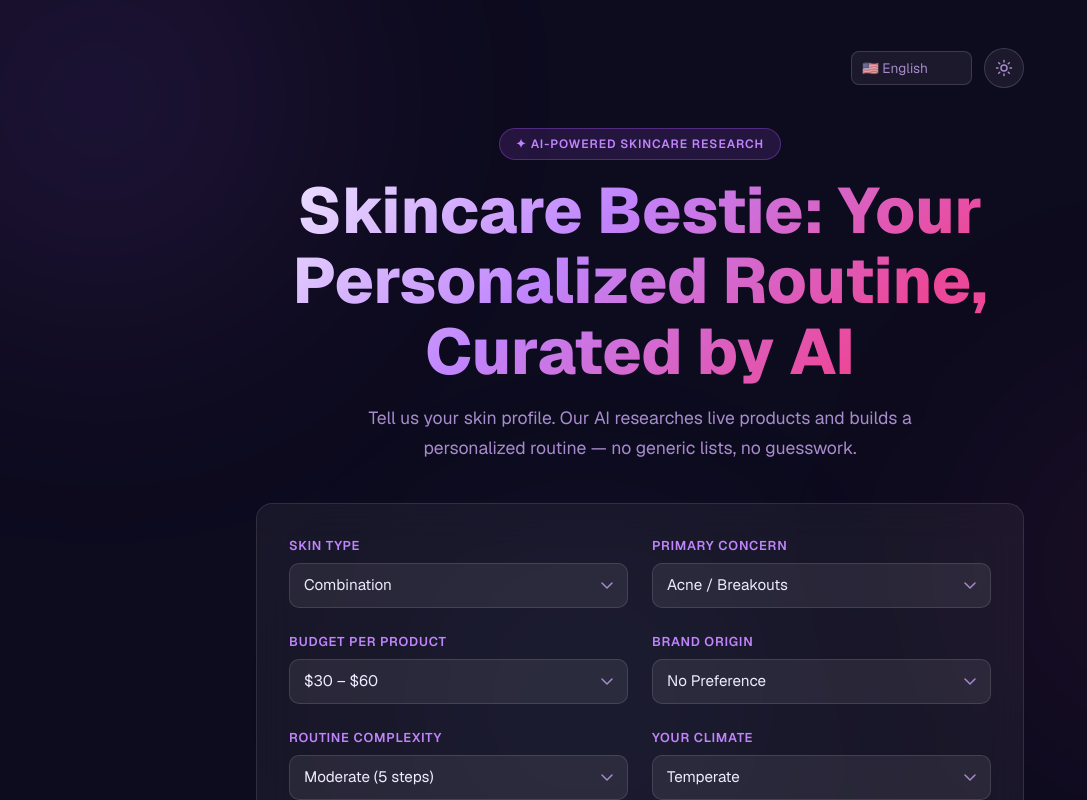
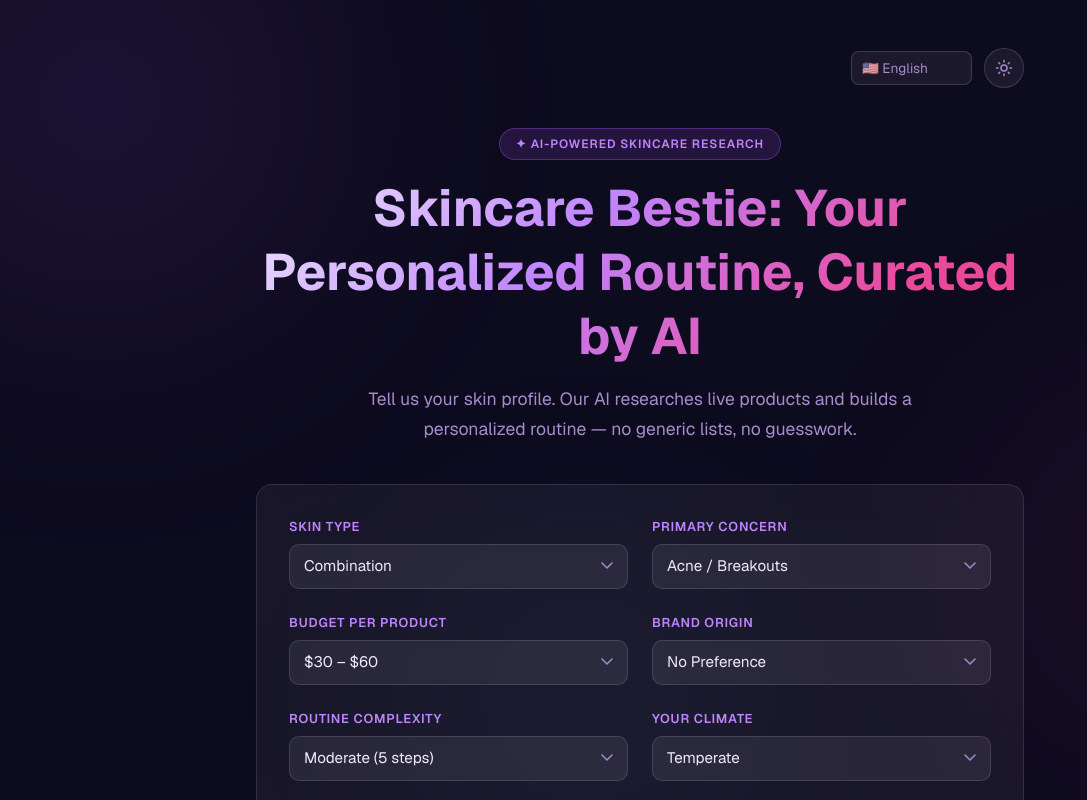
Before and after one commit to HlaingThinPhyu/skincare-bestie, a Next.js app: page / in a window 1280 px wide. Shown: the top 800 px of the page, without its empty margins (0-1087 px from the left). Built offline with nearby package versions, Linux system fonts and the light colour scheme.

Commit message:
Update globals.css-for hero-title size

```diff
--- a/app/globals.css
+++ b/app/globals.css
@@ -102,13 +102,13 @@ html[lang="my"] body {
 }
 
 .hero-title {
-  font-size: clamp(2.5rem, 6vw, 4rem);
-  font-weight: 800;
+  font-size: clamp(2rem, 4vw, 3.25rem);
+  font-weight: 700;
   background: linear-gradient(135deg, #f0eaff 0%, #c084fc 40%, #ec4899 80%);
   -webkit-background-clip: text;
   -webkit-text-fill-color: transparent;
   background-clip: text;
-  line-height: 1.1;
+  line-height: 1.25;
 }
 
 .hero-subtitle {
```
